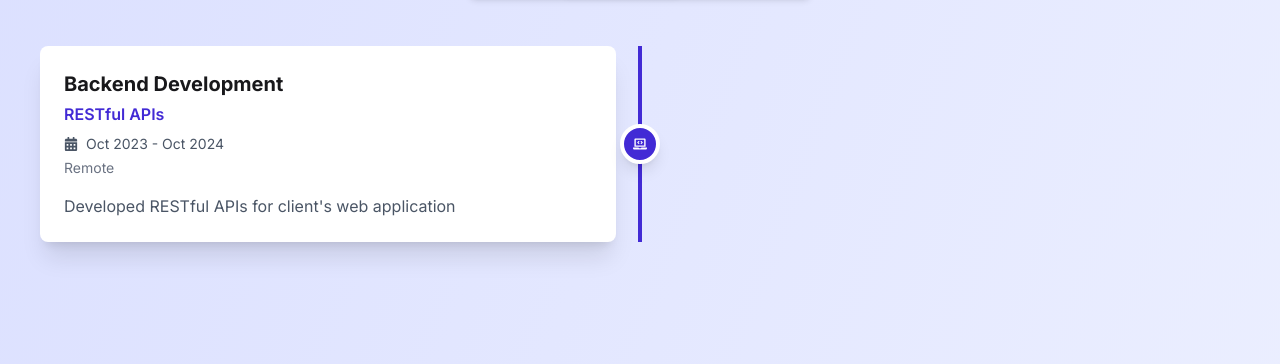
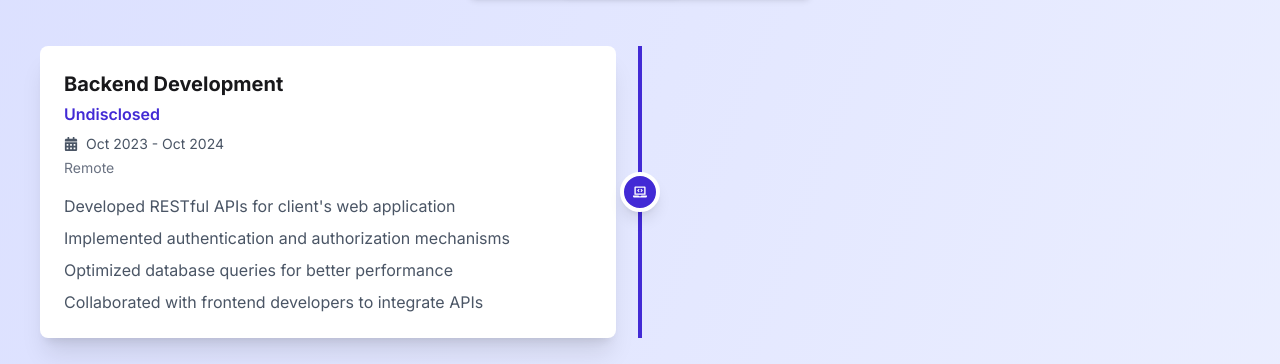
Before and after one commit to MapIHS/personal-portfolio, a React (Vite) app: page / in a window 1280 px wide. Shown: the part 1564-1928 px from the top of the page. Built offline with nearby package versions, Linux system fonts and the light colour scheme; the HTML template or start-up script is replaced by a standard one.

Commit message:
Update Projek data

```diff
--- a/src/components/Experience.jsx
+++ b/src/components/Experience.jsx
@@ -12,23 +12,29 @@ function Experience() {
       {
         id: 1,
         title: "Backend Development",
-        client: "RESTful APIs",
+        client: "Undisclosed",
         duration: "Oct 2023 - Oct 2024",
         location: "Remote",
         description: [
-            "Developed RESTful APIs for client's web application",
+          "Developed RESTful APIs for client's web application",
+          "Implemented authentication and authorization mechanisms",
+          "Optimized database queries for better performance",
+          "Collaborated with frontend developers to integrate APIs",
         ],
       },
     ],
     education: [
       {
         id: 1,
-        title: "Ilmu Pengetahuan Sosial",
+        title: "Social Sciences",
         institution: "SMAN 1 Bantarbolang",
         duration: "2021 - 2024",
-        location: "Bantarbolang, Indonesia",
+        location: "Bantarbolang, Pemalang, Central Java, Indonesia",
         description: [
             "Studied social sciences with a focus on economics and history",
+            "Participated in various extracurricular activities and clubs",
+            "Completed a research project on local economic development",
+            "Graduated with honors and received a scholarship for further studies",
         ],
       },
     ],
```
